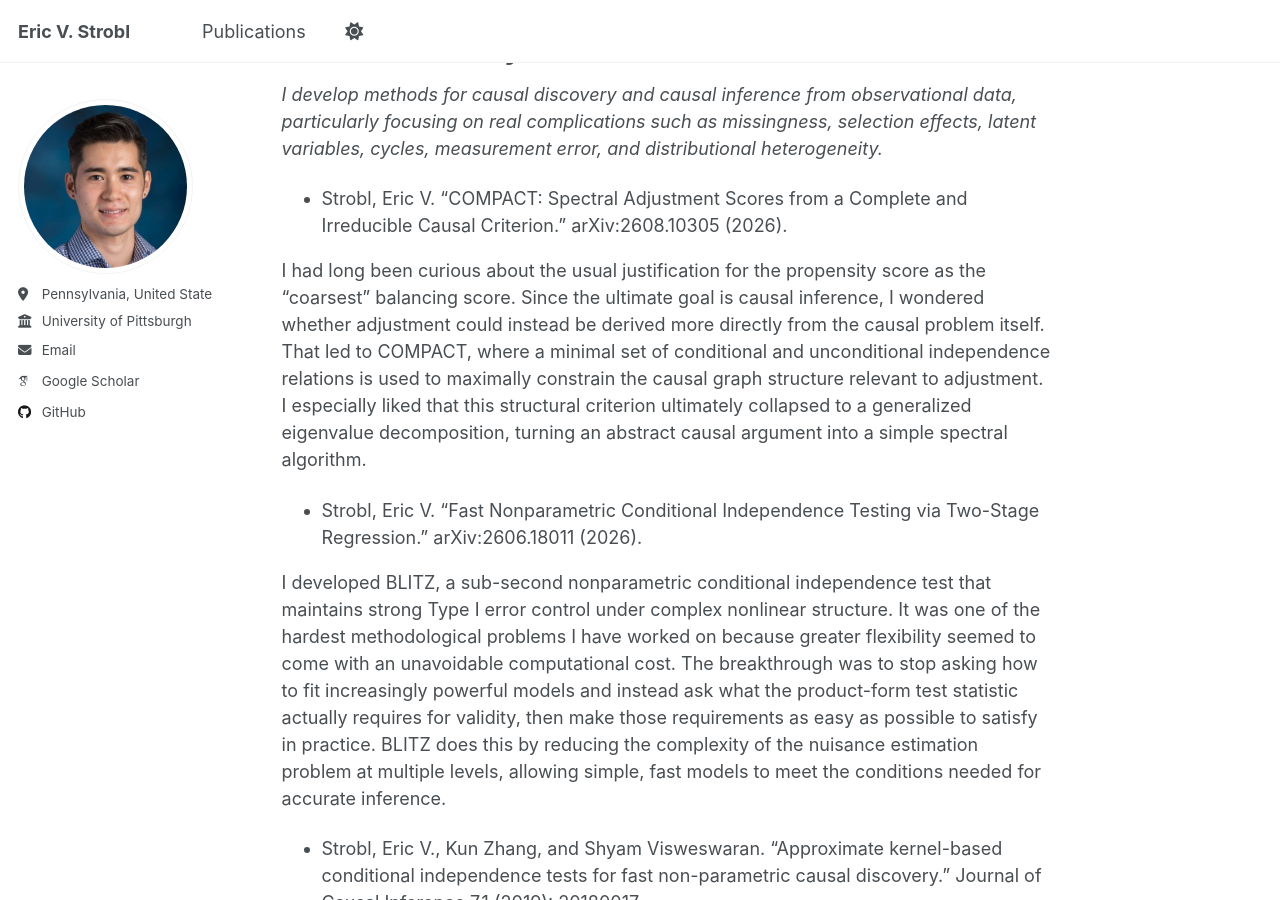
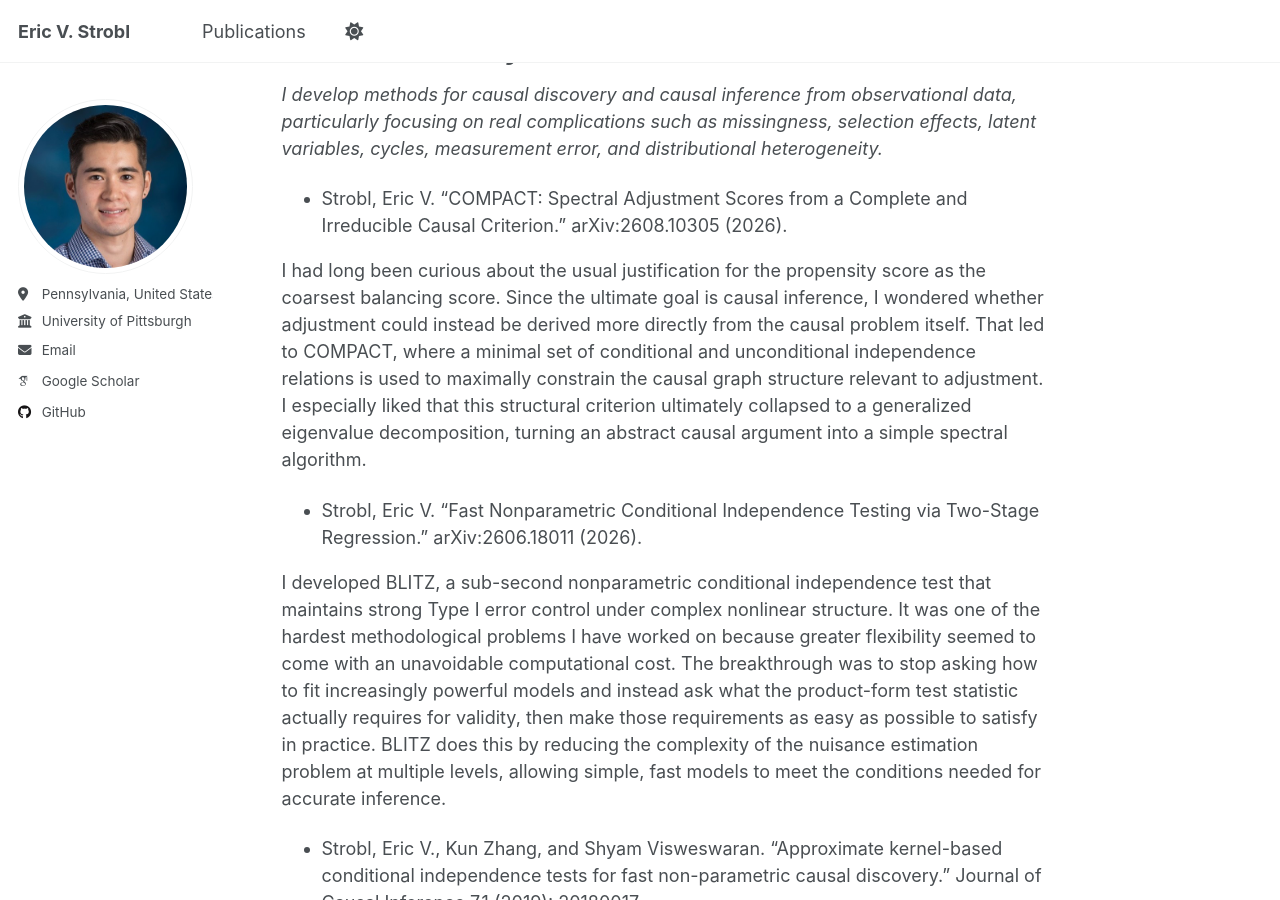
Before and after one commit to ericstrobl/ericstrobl.github.io, a Jekyll site: the page built from _pages/about.md, in a window 1280 px wide and 900 px high, scrolled down 5114 px. Built offline with Jekyll 4.4.1, drawn with Linux system fonts in a browser that asks for light colours; some web fonts are replaced; a script that is not in the unit is left out.

```diff
--- a/_pages/about.md
+++ b/_pages/about.md
@@ -77,7 +77,7 @@ _I develop methods for causal discovery and causal inference from observational
 
 - Strobl, Eric V. "COMPACT: Spectral Adjustment Scores from a Complete and Irreducible Causal Criterion." arXiv:2608.10305 (2026).
 
-I had long been curious about the usual justification for the propensity score as the “coarsest” balancing score. Since the ultimate goal is causal inference, I wondered whether adjustment could instead be derived more directly from the causal problem itself. That led to COMPACT, where a minimal set of conditional and unconditional independence relations is used to maximally constrain the causal graph structure relevant to adjustment. I especially liked that this structural criterion ultimately collapsed to a generalized eigenvalue decomposition, turning an abstract causal argument into a simple spectral algorithm.
+I had long been curious about the usual justification for the propensity score as the coarsest balancing score. Since the ultimate goal is causal inference, I wondered whether adjustment could instead be derived more directly from the causal problem itself. That led to COMPACT, where a minimal set of conditional and unconditional independence relations is used to maximally constrain the causal graph structure relevant to adjustment. I especially liked that this structural criterion ultimately collapsed to a generalized eigenvalue decomposition, turning an abstract causal argument into a simple spectral algorithm.
 
 - Strobl, Eric V. "Fast Nonparametric Conditional Independence Testing via Two-Stage Regression." arXiv:2606.18011 (2026).
 
```
